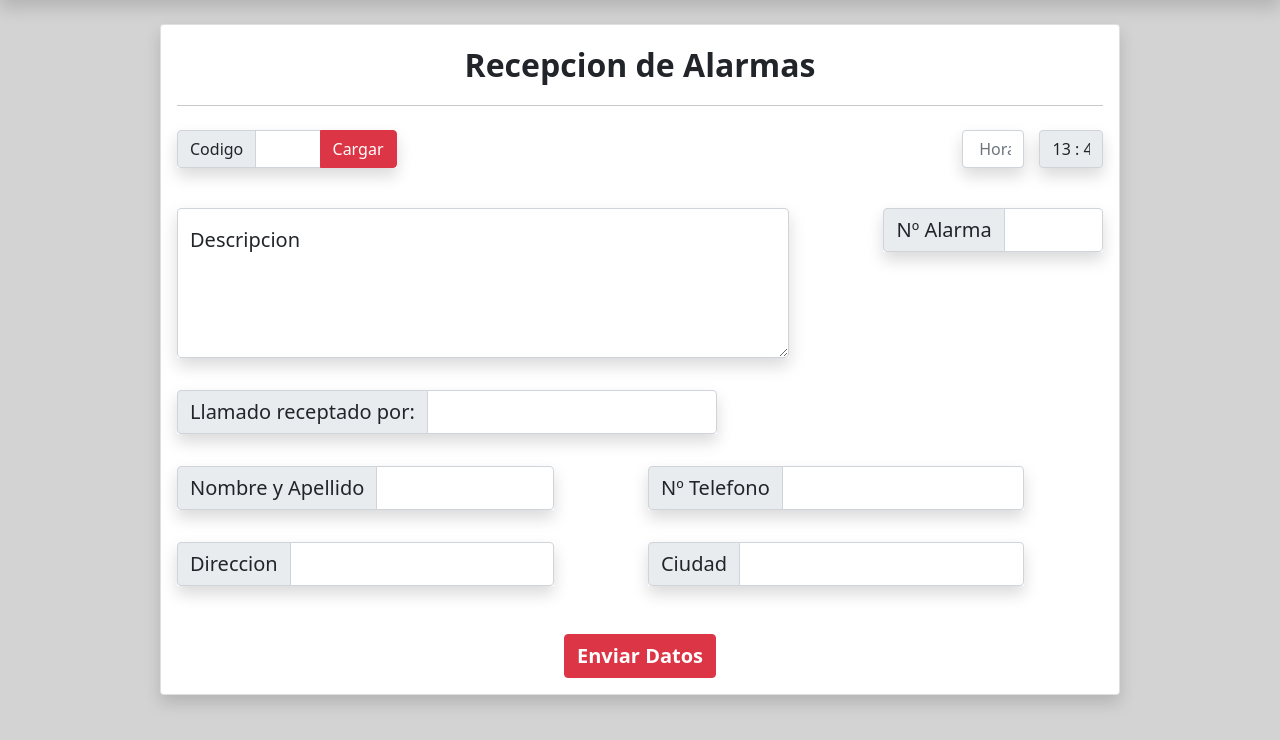
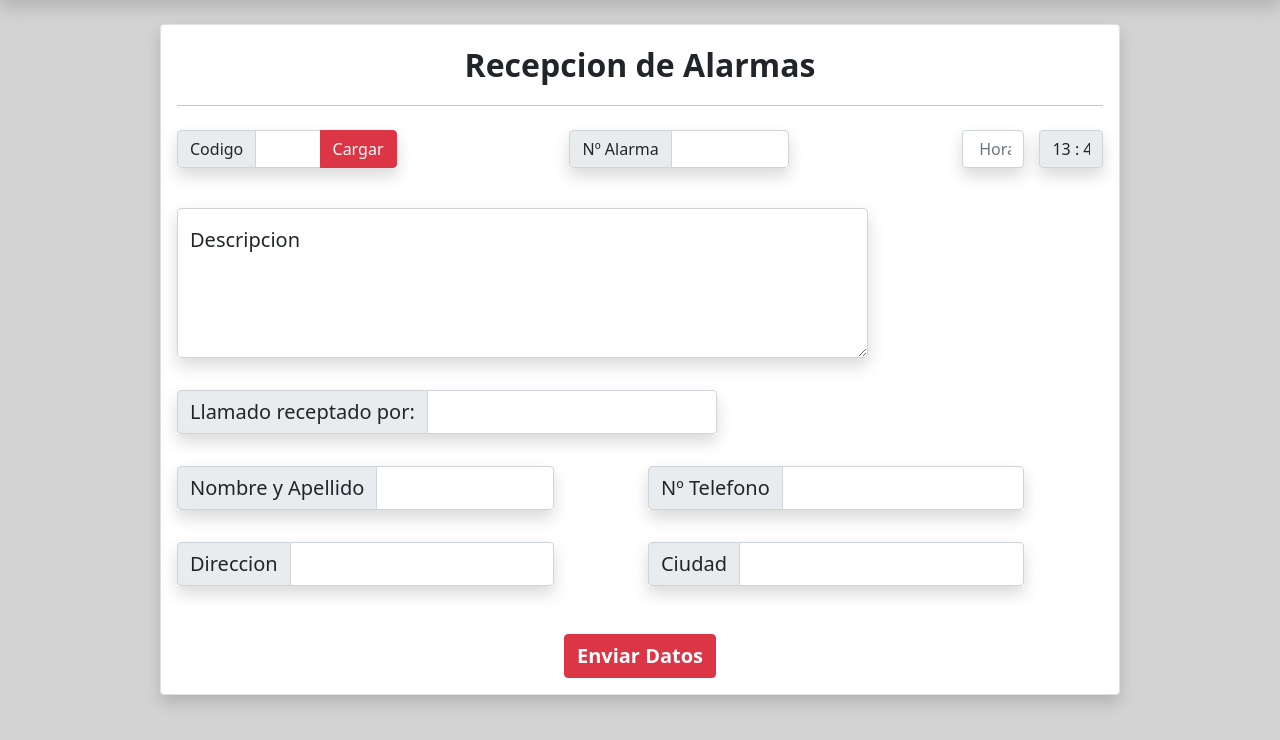
Before and after one commit to GibertSalva/RepoBurbuja2, a Django app: page / in a window 1280 px wide. Shown: the part 60-800 px from the top of the page. Run offline with Django 3.2, Linux system fonts and the light colour scheme; parts of the project's set-up code (start-up, migrations or seed data) failed here and were passed over.

Commit message:
Detalles esteticos 2

```diff
--- a/FocusBV/templates/home.html
+++ b/FocusBV/templates/home.html
@@ -21,8 +21,19 @@
         <a id="demo" type="text"></a>
       </div>
 
-      <div class="col-7 my-2">
-        <input type="text" class="form-control invisible" placeholder="Last name" aria-label=" name">
+      <div class="col-2 mx- ">
+        <input type="text" class="form-control my-2 invisible" placeholder=" Hora" aria-label=" name">
+      </div>
+
+      <div class=" col-3 ">
+        <div class=" input-group shadow my-2  ">
+          <span class="input-group-text" id="addon-wrapping">Nº Alarma</span>
+          <input type="text" class="form-control" aria-describedby="addon-wrapping">
+        </div>
+      </div>
+
+      <div class="col-2 mx- ">
+        <input type="text" class="form-control my-2 invisible" placeholder=" Hora" aria-label=" name">
       </div>
 
       <div class="col-1 mx- ">
@@ -41,7 +52,7 @@
         </div>
       </div>
 
-      <div class="col-8  ">
+      <div class="col-9  ">
         <div class="form-floating shadow fs-5">
           <textarea class="form-control " placeholder="Leave a comment here" id="floatingTextarea2"
             style="height: 150px"></textarea>
@@ -53,12 +64,6 @@
         <input type="text" class="form-control invisible" placeholder="Last name" aria-label=" name">
       </div>
 
-      <div class=" col-3 ">
-        <div class=" input-group shadow ">
-          <span class="input-group-text fs-5" id="addon-wrapping">Nº Alarma</span>
-          <input type="text" class="form-control fs-5" aria-describedby="addon-wrapping">
-        </div>
-      </div>
 
       <span>
 
```
